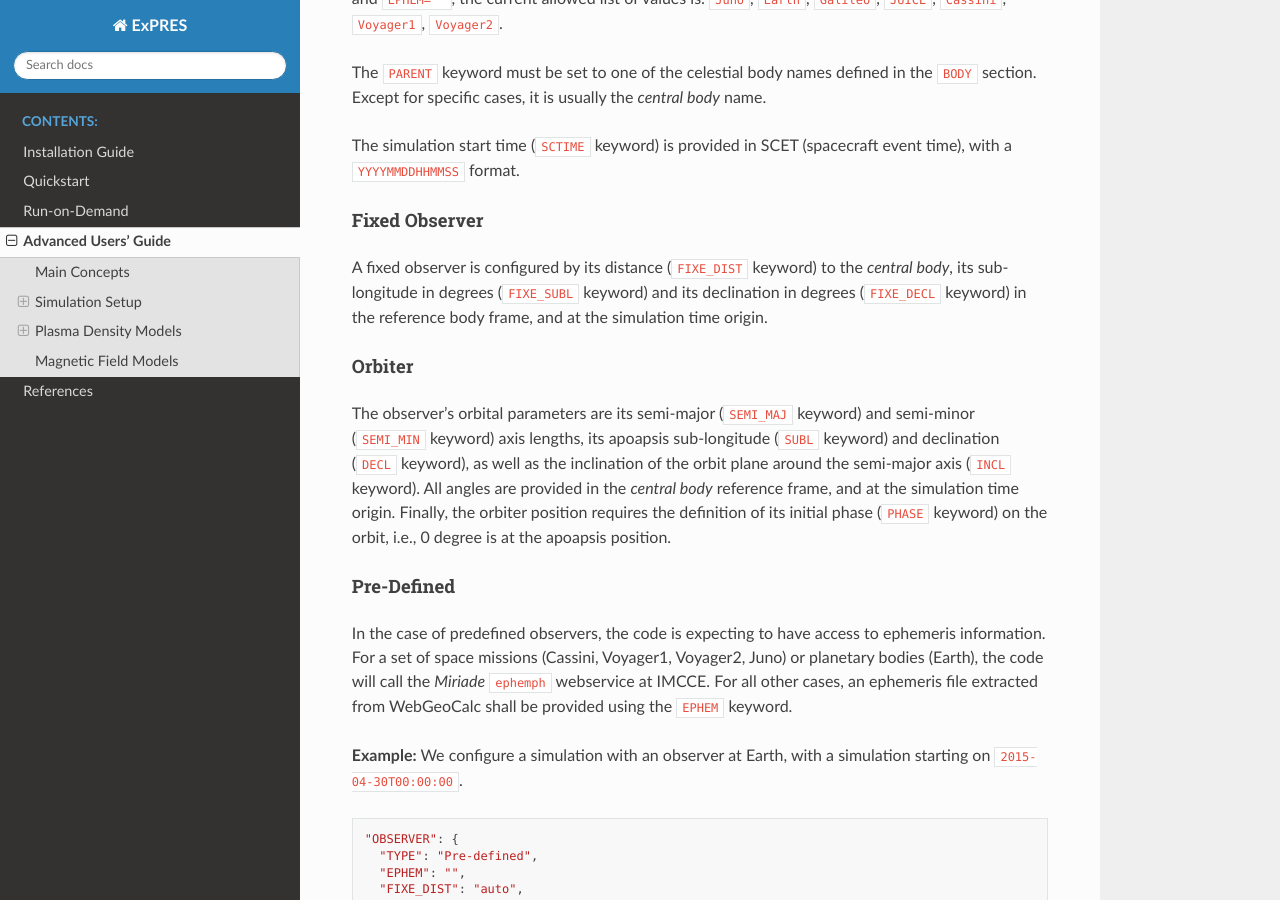
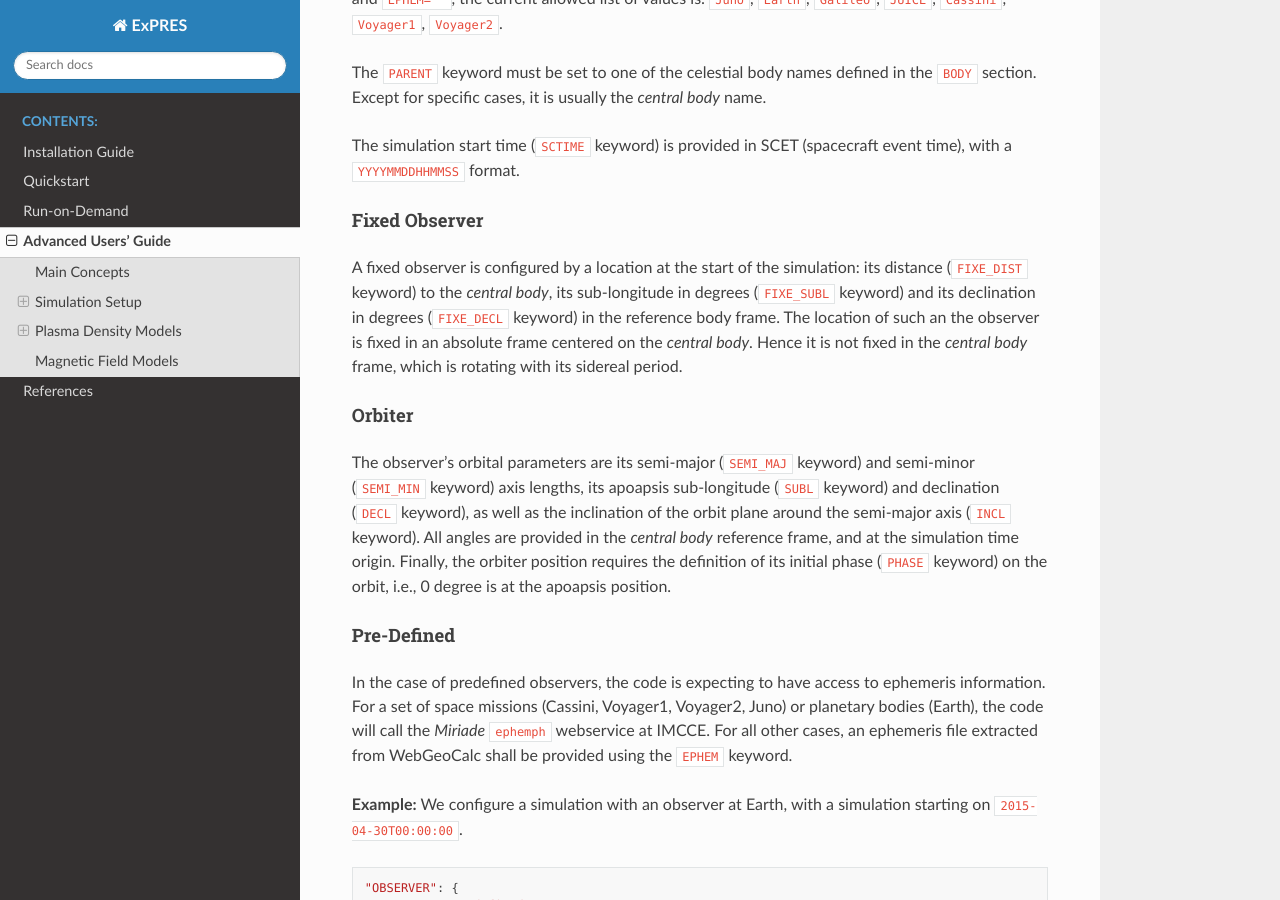
Before and after one commit to maserlib/ExPRES, a Sphinx documentation site: the page built from docs/usage/advanced.rst, in a window 1280 px wide and 900 px high, scrolled down 6438 px. Built offline with Sphinx 7.4.7 and the Read the Docs theme 2.0.0, drawn with Linux system fonts in a browser that asks for light colours; cross-references to code outside the pages are shown as plain code.

Commit message:
update fixed observer definition

```diff
--- a/docs/usage/advanced.rst
+++ b/docs/usage/advanced.rst
@@ -318,9 +318,11 @@ format.
 Fixed Observer
 ..............
 
-A fixed observer is configured by its distance (``FIXE_DIST`` keyword) to the *central body*, its sub-longitude in
-degrees (``FIXE_SUBL`` keyword) and its declination in degrees (``FIXE_DECL`` keyword) in the reference body frame,
-and at the simulation time origin.
+A fixed observer is configured by a location at the start of the simulation: its distance (``FIXE_DIST`` keyword)
+to the *central body*, its sub-longitude in degrees (``FIXE_SUBL`` keyword) and its declination in degrees
+(``FIXE_DECL`` keyword) in the reference body frame. The location of such an the observer is fixed in an absolute
+frame centered on the *central body*. Hence it is not fixed in the *central body* frame, which is rotating with its
+sidereal period.
 
 Orbiter
 .......
```
